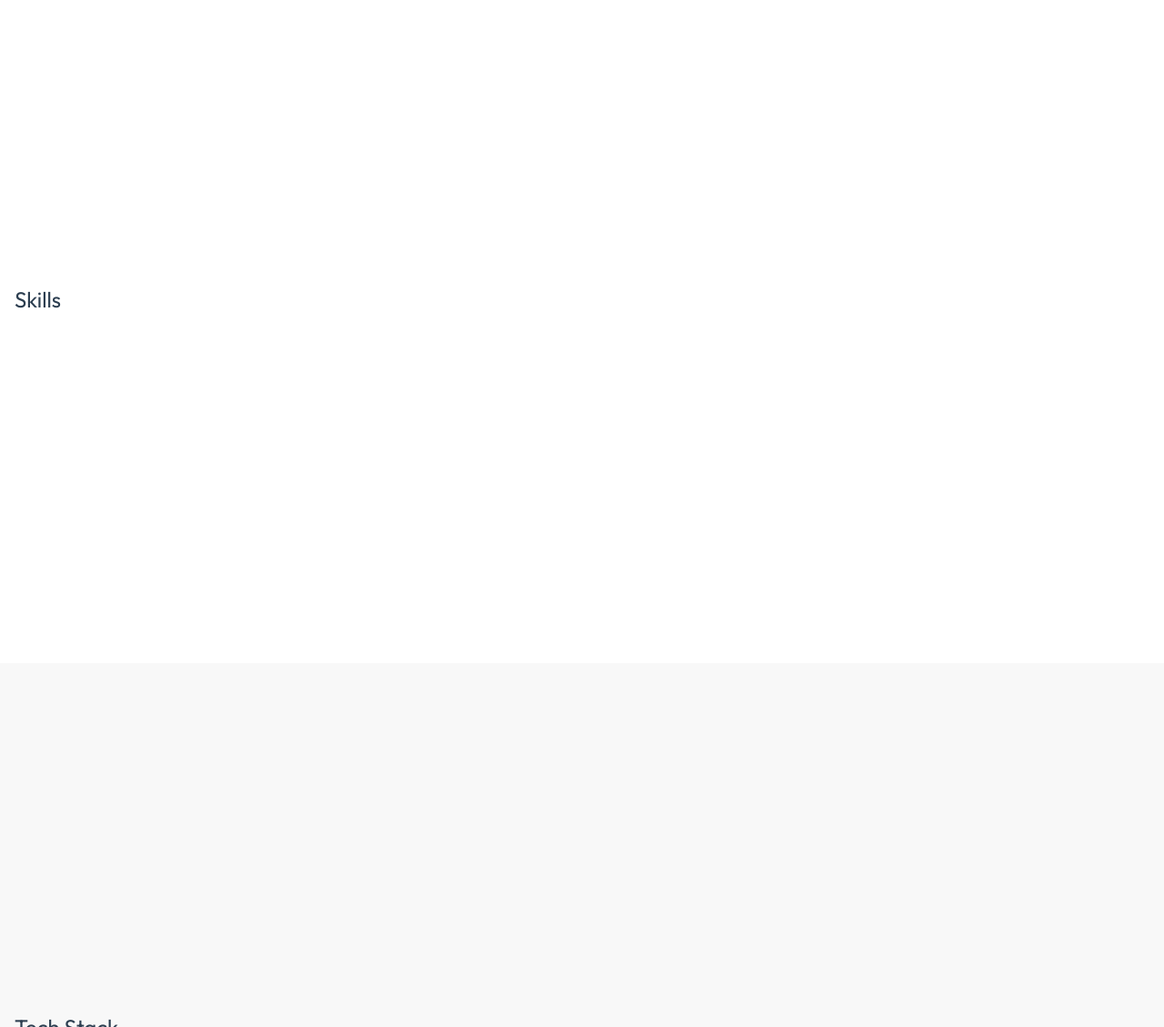
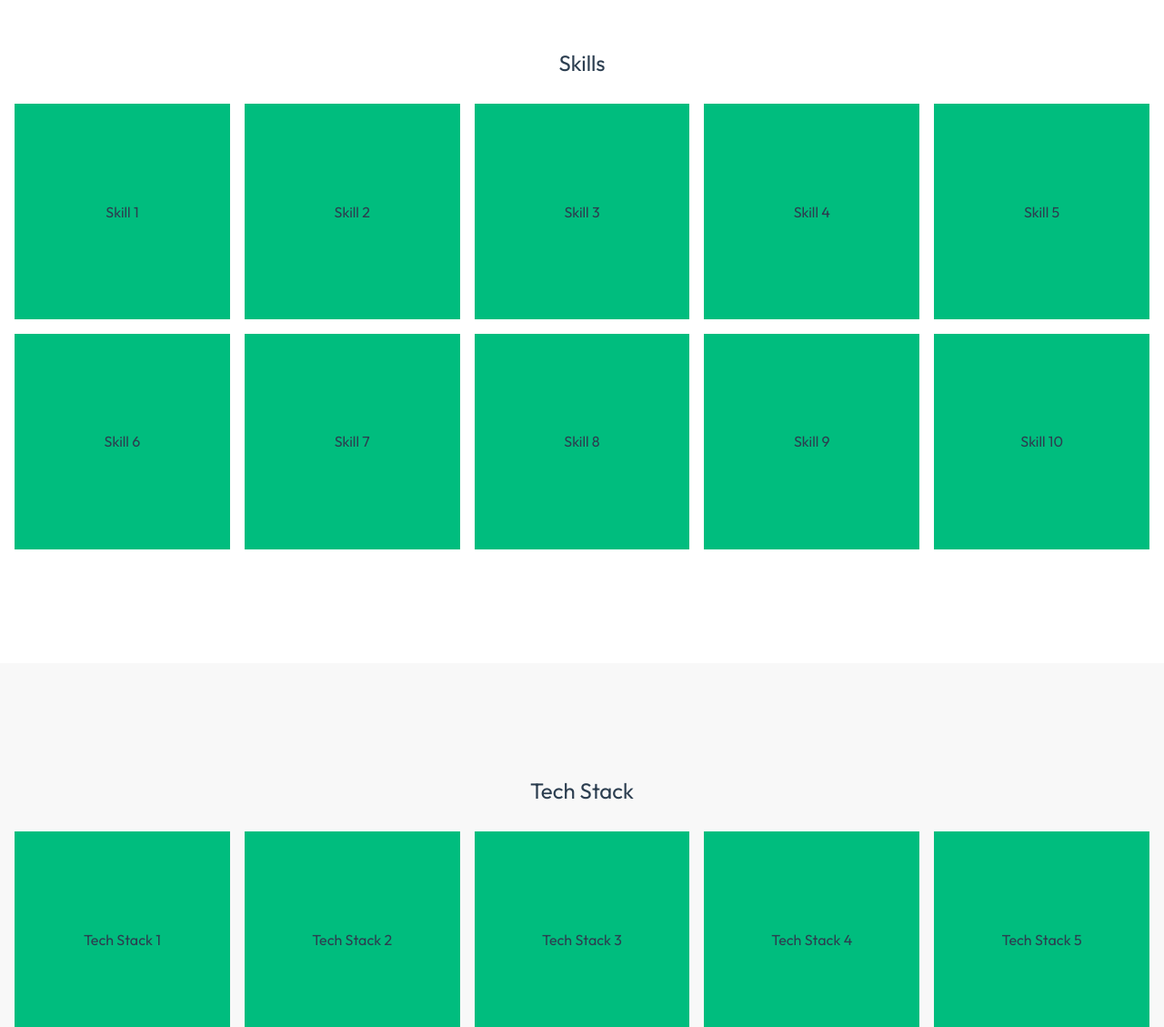
Before and after one commit to pablobbb/pablobbb.github.io, a Vue app: page / in a window 1280 px wide. Shown: the part 1671-2800 px from the top of the page at 91% size. Built offline with nearby package versions, Linux system fonts and the light colour scheme; the HTML template or start-up script is replaced by a standard one.

Commit message:
feat: add some real content on main

```diff
--- a/src/assets/main.css
+++ b/src/assets/main.css
@@ -40,6 +40,9 @@ header, footer {
 
 nav {
   width: 100%;
+  display: grid;
+  grid-template-columns: repeat(2, 1fr);
+  align-content: space-between;
   font-size: 12px;
 }
 
@@ -73,6 +76,11 @@ section:nth-child(even) {
   background-color: var(--color-background-soft);
 }
 
+section h2 {
+  text-align: center;
+  margin-bottom: 1.875rem;
+}
+
 #app {
   margin: 0 auto;
   font-weight: normal;
@@ -85,3 +93,46 @@ a,
   transition: 0.4s;
   padding: 3px;
 }
+
+/* .squares {
+  display: grid;
+  gap: 1rem;
+  grid-template-columns: 1fr;
+} */
+.squares {
+  display: grid;
+  gap: 1rem;
+  grid-template-columns: repeat(auto-fill, minmax(8rem, 1fr));
+  grid-auto-rows: 1fr;
+}
+
+.squares::before {
+  content: '';
+  width: 0;
+  padding-bottom: 100%;
+  grid-row: 1 / 1;
+  grid-column: 1 / 1;
+}
+
+.squares > *:first-child {
+  grid-row: 1 / 1;
+  grid-column: 1 / 1;
+}
+
+@media (min-width: 500px) {
+  .squares {
+    grid-template-columns: repeat(3, 1fr);
+  }
+}
+
+@media (min-width: 1024px) {
+  .squares {
+    grid-template-columns: repeat(5, 1fr);
+  }
+}
+
+.squares span {
+  align-content: center;
+  text-align: center;
+  background-color: hsla(160, 100%, 37%, 1);
+}
--- a/src/views/home-view.vue
+++ b/src/views/home-view.vue
@@ -1,17 +1,41 @@
 
 <template>
     <section>
-      <h1>Pablo Bonucci<small>Senior Frontend Developer</small></h1>
-      <p>I'm a Web Developer with over 10 years of experience, specialized in crafting advanced web applications and optimizing development processes. I primarily work with TypeScript on Vue.js framework but am open to other frameworks and programming languages.<br><br>My career started as a Designer, but it soon became clear that my true passion was Development. I love combining both skillsets to create products that fulfill a clear purpose.</p>
+      <h1>Hi! 👋 I'm Pablo <small>Senior Frontend Developer</small></h1>
+      <p>I'm a Frontend Developer specialized in crafting advanced web applications and optimizing development processes.</p>
     </section>
     <section>
       <h2>About me</h2>
     </section>
     <section>
       <h2>Skills</h2>
+      <div class="squares skills">
+        <span>Skill 1</span>
+        <span>Skill 2</span>
+        <span>Skill 3</span>
+        <span>Skill 4</span>
+        <span>Skill 5</span>
+        <span>Skill 6</span>
+        <span>Skill 7</span>
+        <span>Skill 8</span>
+        <span>Skill 9</span>
+        <span>Skill 10</span>
+      </div>
     </section>
     <section>
       <h2>Tech Stack</h2>
+      <div class="squares tech-stack">
+        <span>Tech Stack 1</span>
+        <span>Tech Stack 2</span>
+        <span>Tech Stack 3</span>
+        <span>Tech Stack 4</span>
+        <span>Tech Stack 5</span>
+        <span>Tech Stack 6</span>
+        <span>Tech Stack 7</span>
+        <span>Tech Stack 8</span>
+        <span>Tech Stack 9</span>
+        <span>Tech Stack 10</span>
+      </div>
     </section>
     <section>
       <h2>Experience</h2>
```
